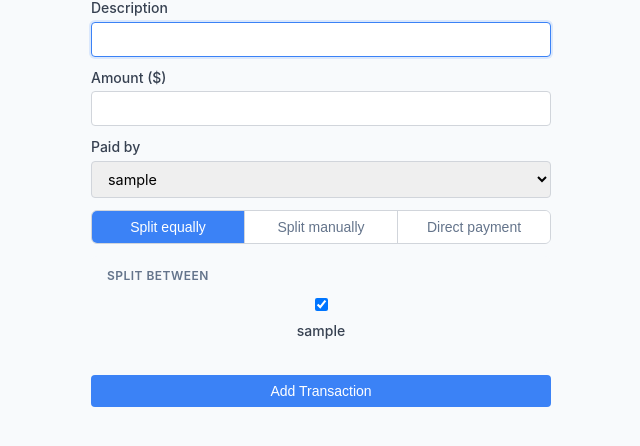
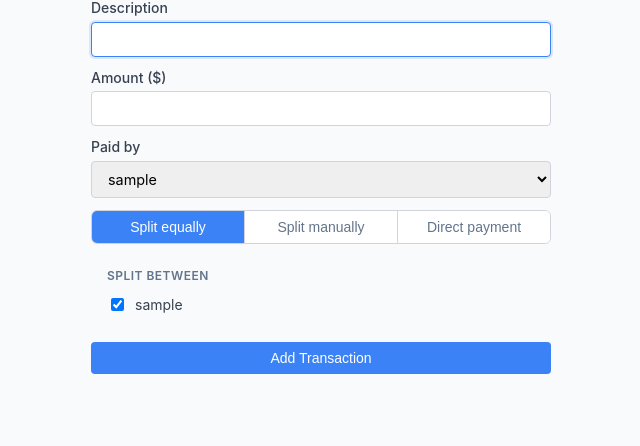
Before and after one commit to albachten/receipts, a Django app: page /events/1/add/ in a window 1280 px wide. Shown: the part 164-610 px from the top of the page, without its empty margins (85-725 px from the left). Run offline with Django 5.2, Linux system fonts and the light colour scheme; a user stored in the database is signed in; tables that the repository leaves empty hold one stand-in row (values such as "Sample post").

Commit message:
Fix split row flex direction overridden by base label styles
Base stylesheet sets label { flex-direction: column } which was
stacking the checkbox, name, and amount vertically. Added explicit
flex-direction: row to .split-row to restore horizontal layout.

Co-Authored-By: Claude Sonnet 4.6 <noreply@anthropic.com>

```diff
--- a/templates/add_transaction.html
+++ b/templates/add_transaction.html
@@ -12,7 +12,7 @@
   .preview { background: #f8fafc; border-radius: 6px; padding: 0.75rem 1rem; max-width: 460px; }
   .preview-label { font-size: 0.75rem; font-weight: 600; color: #64748b; text-transform: uppercase; letter-spacing: .04em; margin: 0 0 0.5rem; }
   .preview-row { display: flex; justify-content: space-between; font-size: 0.875rem; padding: 0.15rem 0; }
-  .split-row { display: flex; align-items: center; gap: 0.5rem; font-size: 0.875rem; padding: 0.25rem 0; }
+  .split-row { display: flex; flex-direction: row; align-items: center; gap: 0.5rem; font-size: 0.875rem; padding: 0.25rem 0; font-weight: normal; }
   .split-row .member-name { flex: 1; }
   .split-row input[type=number] { width: 120px; margin-left: auto; }
   .split-summary { display: flex; justify-content: space-between; font-size: 0.8rem; color: #64748b; margin-top: 0.75rem; padding-top: 0.5rem; border-top: 1px solid #e2e8f0; }
```
